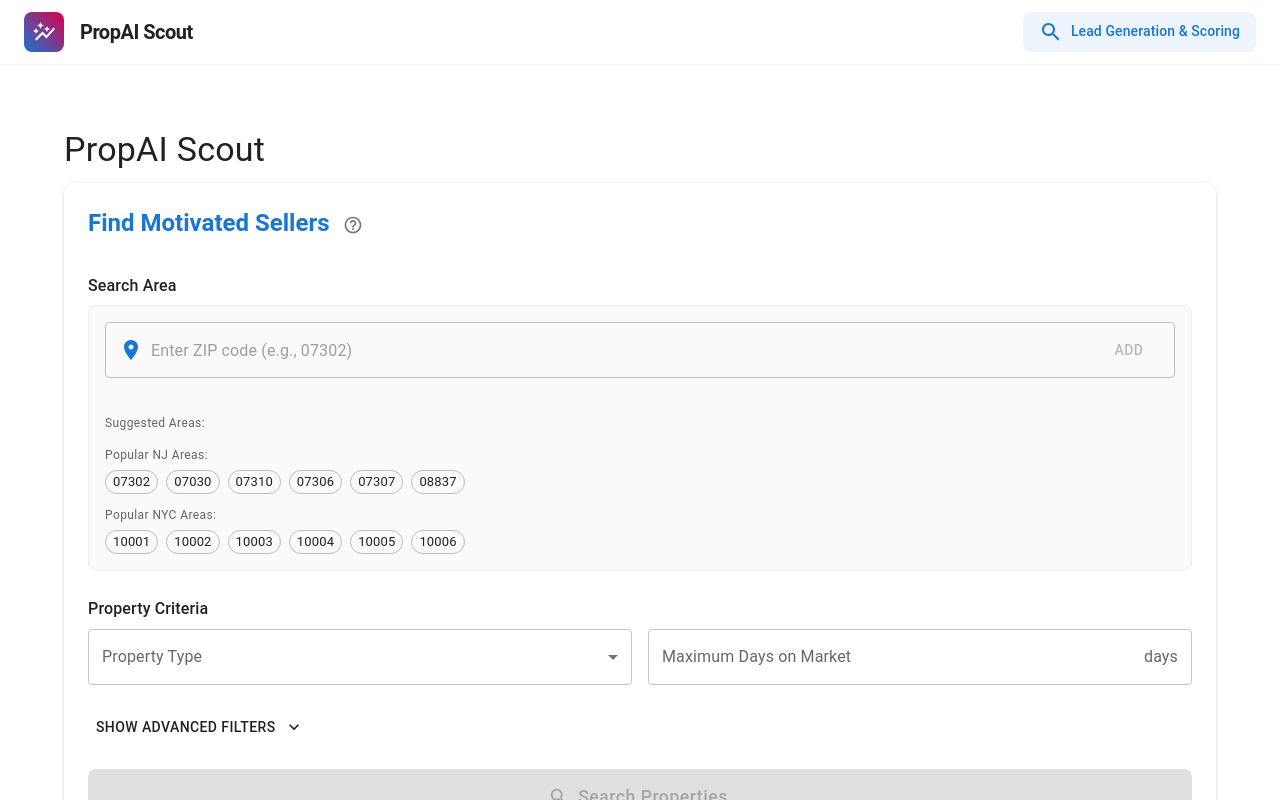
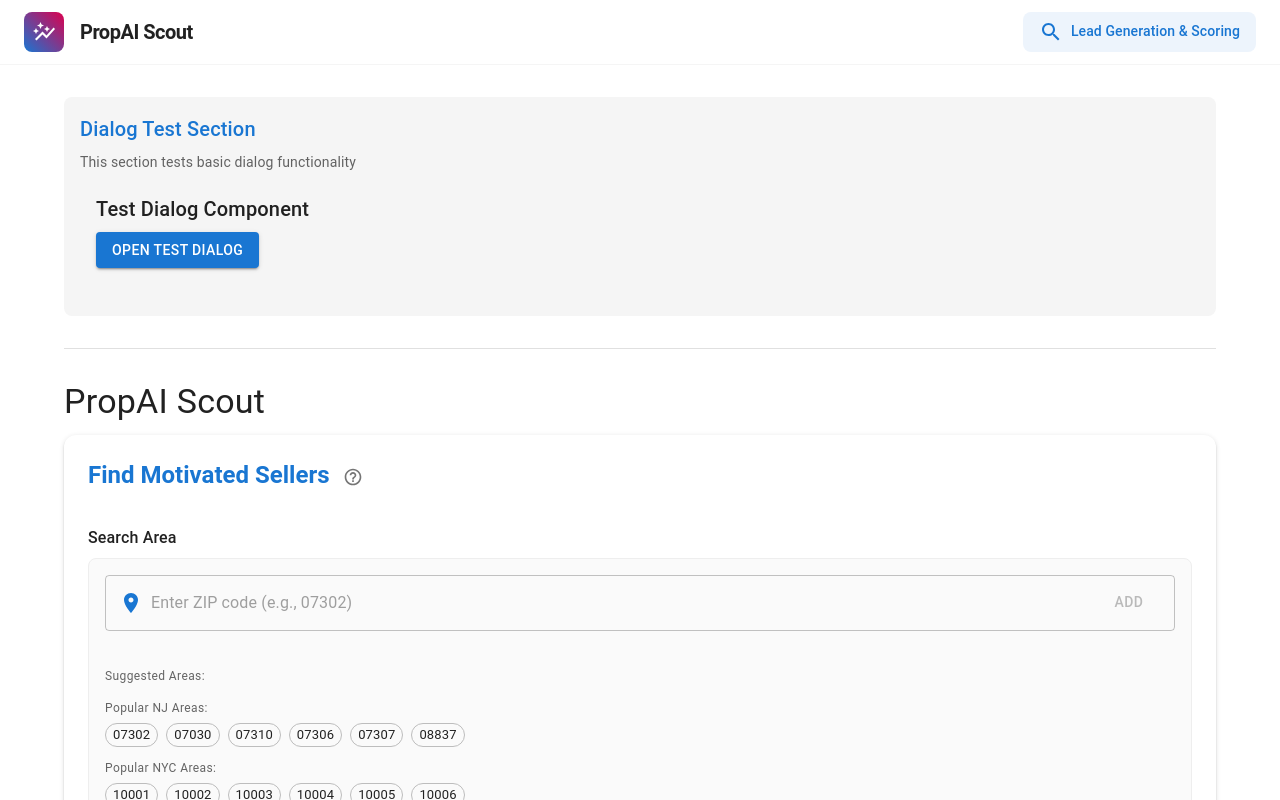
Before and after one commit to infopropaiscout/propaiscoutweb, a React (Create React App) app in the folder frontend/: page / in a window 1280 px wide. Shown: the top 800 px of the page. Built offline with nearby package versions, Linux system fonts and the light colour scheme.

Commit message:
Add test dialog component to isolate dialog functionality

```diff
--- a/frontend/src/App.js
+++ b/frontend/src/App.js
@@ -7,11 +7,13 @@ import {
   Alert,
   CssBaseline,
   createTheme,
-  ThemeProvider
+  ThemeProvider,
+  Divider
 } from '@mui/material';
 import Header from './components/Header';
 import SearchForm from './components/SearchForm';
 import ResultsTable from './components/ResultsTable';
+import TestDialog from './components/TestDialog';
 import { propertyService } from './services/propertyService';
 
 const theme = createTheme({
@@ -102,6 +104,20 @@ function App() {
       <CssBaseline />
       <Header />
       <Container maxWidth="lg" sx={{ mt: 4, mb: 4 }}>
+        {/* Test Dialog Section */}
+        <Box sx={{ mb: 4, p: 2, bgcolor: '#f5f5f5', borderRadius: 2 }}>
+          <Typography variant="h6" gutterBottom color="primary">
+            Dialog Test Section
+          </Typography>
+          <Typography variant="body2" gutterBottom color="text.secondary">
+            This section tests basic dialog functionality
+          </Typography>
+          <TestDialog />
+        </Box>
+
+        <Divider sx={{ my: 4 }} />
+
+        {/* Main App Section */}
         <Box sx={{ my: 4 }}>
           <Typography variant="h4" component="h1" gutterBottom>
             PropAI Scout
--- /dev/null
+++ b/frontend/src/components/TestDialog.jsx
@@ -0,0 +1,59 @@
+import React, { useState } from 'react';
+import {
+  Button,
+  Dialog,
+  DialogTitle,
+  DialogContent,
+  DialogActions,
+  Typography,
+  Box
+} from '@mui/material';
+
+function TestDialog() {
+  const [open, setOpen] = useState(false);
+
+  const handleClick = () => {
+    console.log('Button clicked');
+    setOpen(true);
+  };
+
+  const handleClose = () => {
+    console.log('Dialog closing');
+    setOpen(false);
+  };
+
+  return (
+    <Box sx={{ p: 2 }}>
+      <Typography variant="h6" gutterBottom>
+        Test Dialog Component
+      </Typography>
+
+      <Button
+        variant="contained"
+        onClick={handleClick}
+        sx={{ mb: 2 }}
+      >
+        Open Test Dialog
+      </Button>
+
+      <Dialog
+        open={open}
+        onClose={handleClose}
+        maxWidth="sm"
+        fullWidth
+      >
+        <DialogTitle>Test Dialog</DialogTitle>
+        <DialogContent>
+          <Typography>
+            If you can see this, the dialog is working!
+          </Typography>
+        </DialogContent>
+        <DialogActions>
+          <Button onClick={handleClose}>Close</Button>
+        </DialogActions>
+      </Dialog>
+    </Box>
+  );
+}
+
+export default TestDialog;
```
